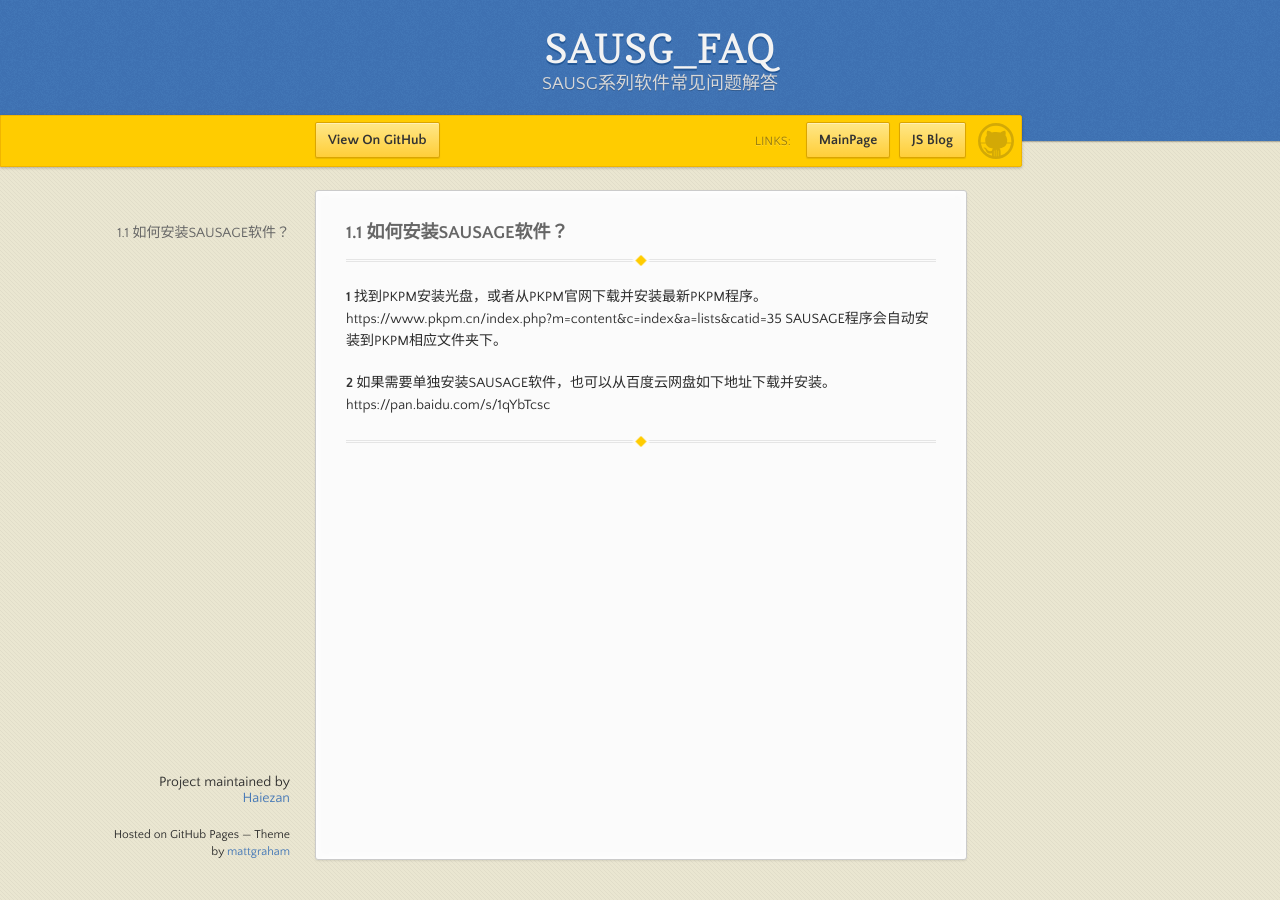
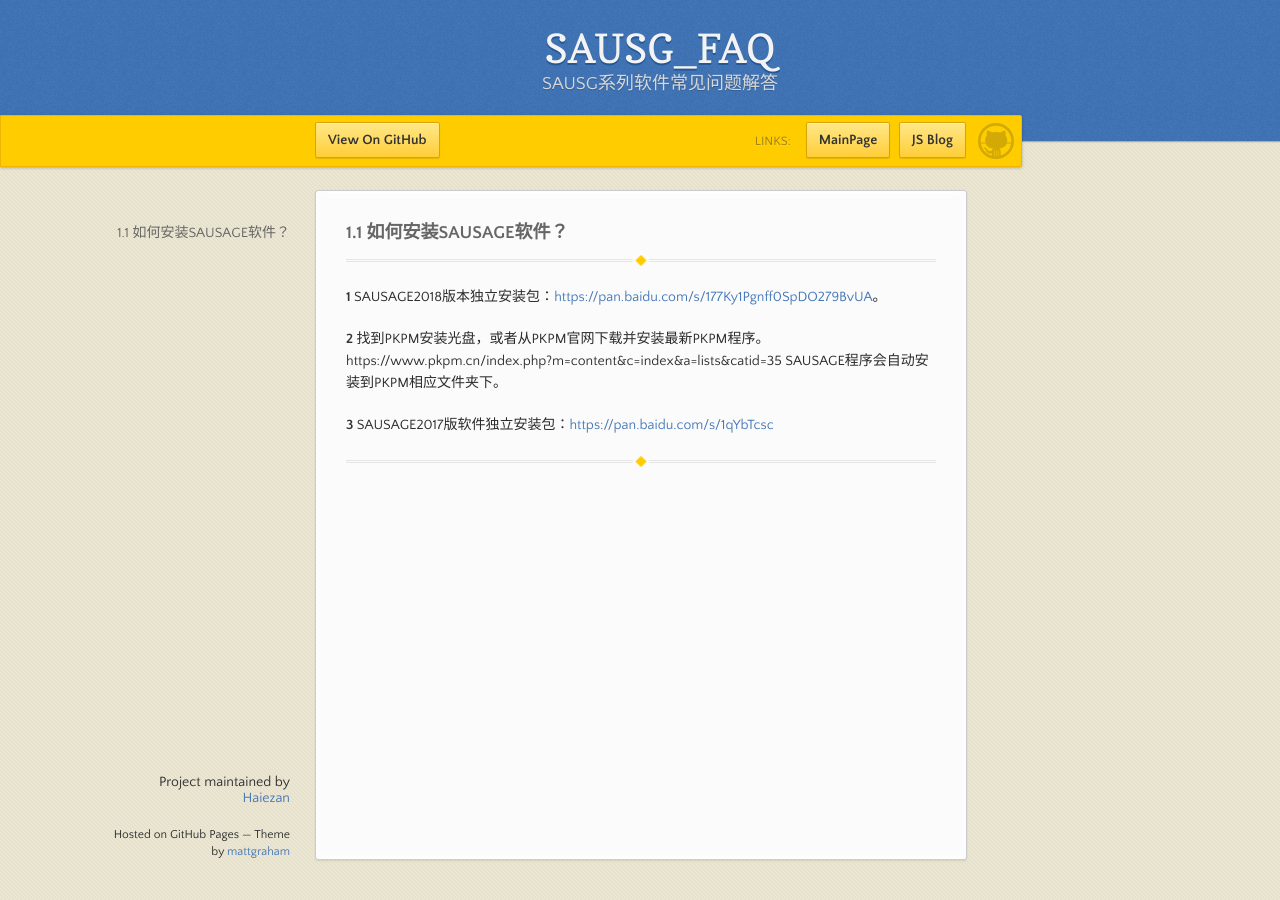
Before and after one commit to Haiezan/SAUSG_FAQ, a Jekyll site: the page built from 1.安装问题/1.1.如何安装SAUSAGE软件.md, in a window 1280 px wide. Built offline with Jekyll 4.4.1, drawn with Linux system fonts in a browser that asks for light colours; our own code applies the rules of GitHub Pages for plain Markdown files.

Commit message:
Update 1.1.如何安装SAUSAGE软件.md

```diff
--- a/1.安装问题/1.1.如何安装SAUSAGE软件.md
+++ b/1.安装问题/1.1.如何安装SAUSAGE软件.md
@@ -1,9 +1,11 @@
 ### 1.1	如何安装SAUSAGE软件？
 ---
 
-**1** 找到PKPM安装光盘，或者从PKPM官网下载并安装最新PKPM程序。https://www.pkpm.cn/index.php?m=content&c=index&a=lists&catid=35
+**1** SAUSAGE2018版本独立安装包：[https://pan.baidu.com/s/177Ky1Pgnff0SpDO279BvUA](https://pan.baidu.com/s/177Ky1Pgnff0SpDO279BvUA)。
+
+**2** 找到PKPM安装光盘，或者从PKPM官网下载并安装最新PKPM程序。https://www.pkpm.cn/index.php?m=content&c=index&a=lists&catid=35
 SAUSAGE程序会自动安装到PKPM相应文件夹下。
 
-**2** 如果需要单独安装SAUSAGE软件，也可以从百度云网盘如下地址下载并安装。https://pan.baidu.com/s/1qYbTcsc
+**3** SAUSAGE2017版软件独立安装包：[https://pan.baidu.com/s/1qYbTcsc](https://pan.baidu.com/s/1qYbTcsc)
 
 ---
```
